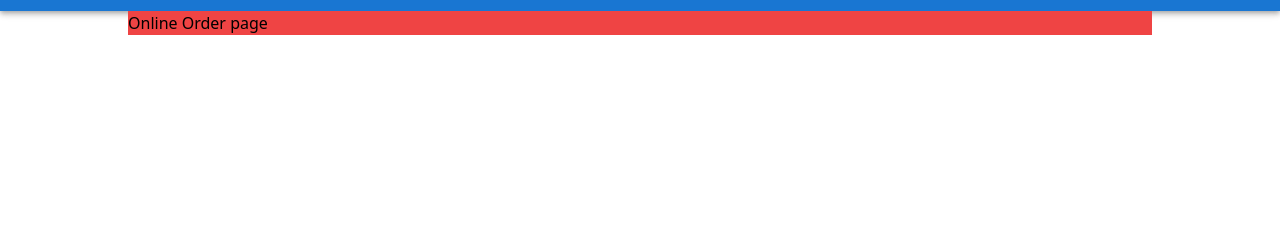
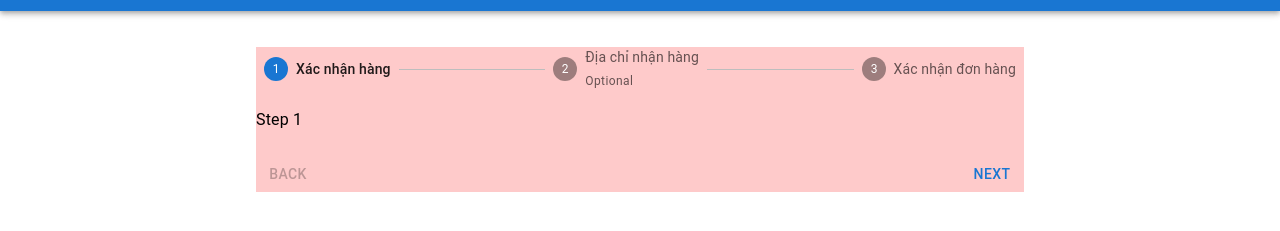
Before and after one commit to trungvu267/StoreApp, a Gatsby site: page /online-order in a window 1280 px wide. Shown: the part 57-288 px from the top of the page. Built offline with nearby package versions, Linux system fonts and the light colour scheme; Gatsby itself is replaced by a stand-in of ours.

Commit message:
create online order draft

```diff
--- a/src/pages/online-order.js
+++ b/src/pages/online-order.js
@@ -1,13 +1,124 @@
-import React from 'react'
+import * as React from 'react'
+import {
+  Box,
+  Stepper,
+  Step,
+  StepLabel,
+  Button,
+  Typography,
+} from '@mui/material'
 import Layout from '../components/Layout'
+const steps = ['Xác nhận hàng', 'Địa chỉ nhận hàng', 'Xác nhận đơn hàng']
 
-const onlineOrder = () => {
+export default function OnlineOrder() {
+  const [activeStep, setActiveStep] = React.useState(0)
+  const [skipped, setSkipped] = React.useState(new Set())
+
+  const isStepOptional = (step) => {
+    return step === 1
+  }
+
+  const isStepSkipped = (step) => {
+    return skipped.has(step)
+  }
+
+  const handleNext = () => {
+    let newSkipped = skipped
+    if (isStepSkipped(activeStep)) {
+      newSkipped = new Set(newSkipped.values())
+      newSkipped.delete(activeStep)
+    }
+
+    setActiveStep((prevActiveStep) => prevActiveStep + 1)
+    setSkipped(newSkipped)
+  }
+
+  const handleBack = () => {
+    setActiveStep((prevActiveStep) => prevActiveStep - 1)
+  }
+
+  const handleSkip = () => {
+    if (!isStepOptional(activeStep)) {
+      // You probably want to guard against something like this,
+      // it should never occur unless someone's actively trying to break something.
+      throw new Error("You can't skip a step that isn't optional.")
+    }
+
+    setActiveStep((prevActiveStep) => prevActiveStep + 1)
+    setSkipped((prevSkipped) => {
+      const newSkipped = new Set(prevSkipped.values())
+      newSkipped.add(activeStep)
+      return newSkipped
+    })
+  }
+
+  const handleReset = () => {
+    setActiveStep(0)
+  }
+
   return (
     <div>
       <Layout />
-      <div className="bg-red-500 max-w-5xl mx-auto">Online Order page</div>
+      <div className="mx-auto max-w-3xl bg-red-200 mt-9">
+        <Box sx={{ width: '100%' }}>
+          <Stepper activeStep={activeStep}>
+            {steps.map((label, index) => {
+              const stepProps = {}
+              const labelProps = {}
+              if (isStepOptional(index)) {
+                labelProps.optional = (
+                  <Typography variant="caption">Optional</Typography>
+                )
+              }
+              if (isStepSkipped(index)) {
+                stepProps.completed = false
+              }
+              return (
+                <Step key={label} {...stepProps}>
+                  <StepLabel {...labelProps}>{label}</StepLabel>
+                </Step>
+              )
+            })}
+          </Stepper>
+          {activeStep === steps.length ? (
+            <React.Fragment>
+              <Typography sx={{ mt: 2, mb: 1 }}>
+                All steps completed - you&apos;re finished
+              </Typography>
+              <Box sx={{ display: 'flex', flexDirection: 'row', pt: 2 }}>
+                <Box sx={{ flex: '1 1 auto' }} />
+                <Button onClick={handleReset}>Reset</Button>
+              </Box>
+            </React.Fragment>
+          ) : (
+            <React.Fragment>
+              <Typography sx={{ mt: 2, mb: 1 }}>
+                Step {activeStep + 1}
+              </Typography>
+              <Box sx={{ display: 'flex', flexDirection: 'row', pt: 2 }}>
+                <Button
+                  color="inherit"
+                  disabled={activeStep === 0}
+                  onClick={handleBack}
+                  sx={{ mr: 1 }}
+                >
+                  Back
+                </Button>
+                <Box sx={{ flex: '1 1 auto' }} />
+                {isStepOptional(activeStep) && (
+                  <Button color="inherit" onClick={handleSkip} sx={{ mr: 1 }}>
+                    Skip
+                  </Button>
+                )}
+
+                <Button onClick={handleNext}>
+                  {activeStep === steps.length - 1 ? 'Finish' : 'Next'}
+                </Button>
+              </Box>
+            </React.Fragment>
+          )}
+        </Box>
+      </div>
     </div>
   )
 }
-
-export default onlineOrder
```
